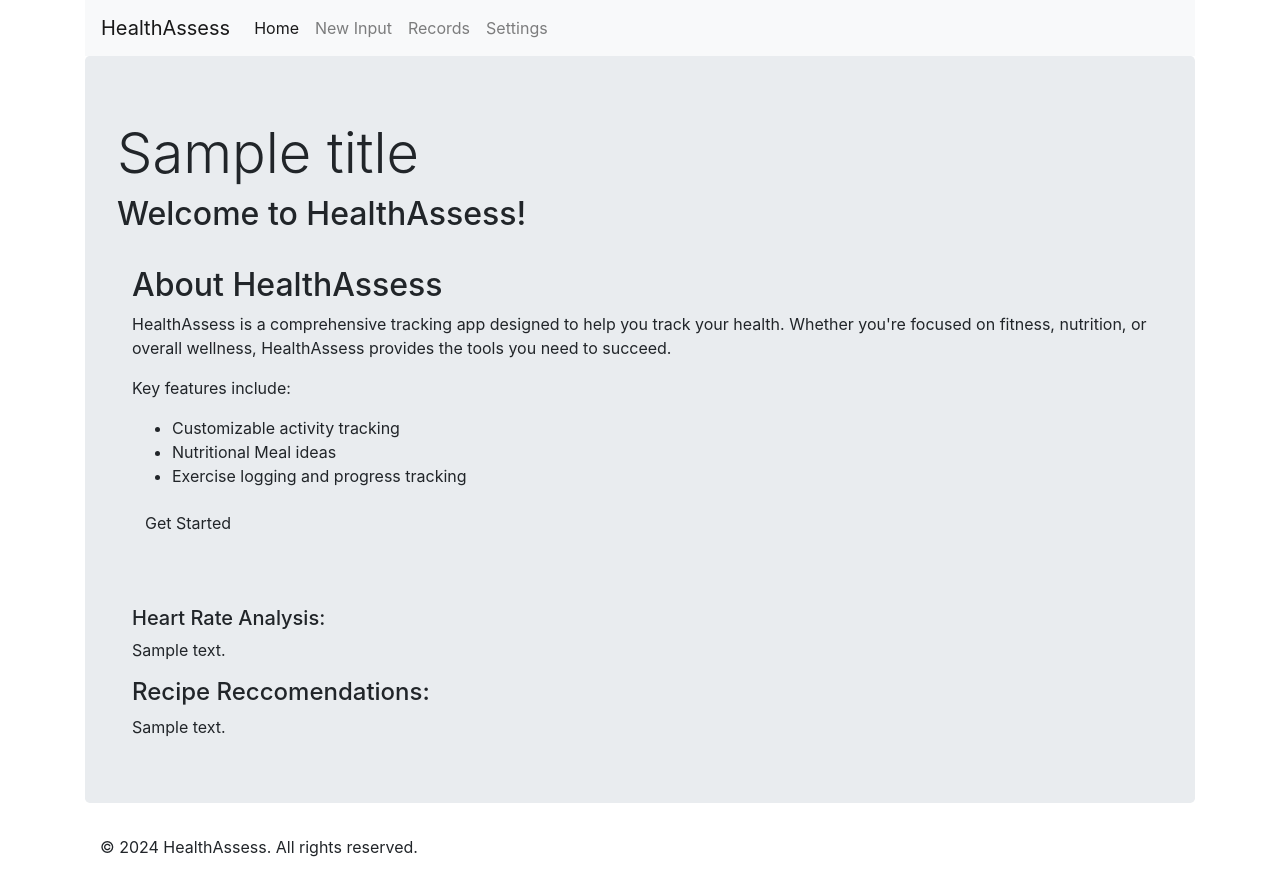
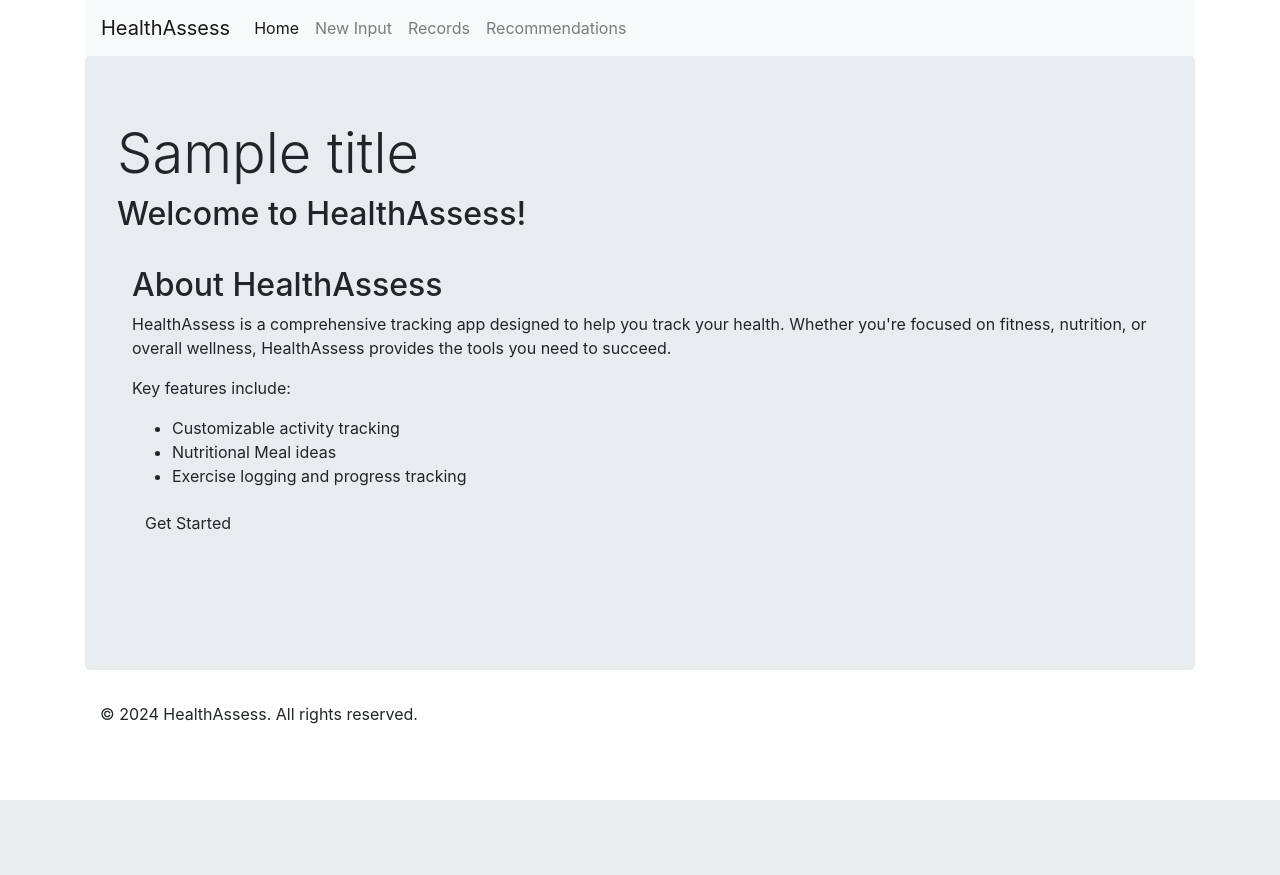
Before and after one commit to limedosa/Health-Assess-MakeHavard24, a Flask app: template flaskr/templates/index.html in a window 1280 px wide. After the commit the page ends 800 px from the top, so only its background shows below. Run offline with Flask 3, Linux system fonts and the light colour scheme; the template is opened without the code that fills it: most values are stand-ins (such as "Sample title", 1, 10 or a date in 2020); some libraries are stand-ins or nearby versions.

Commit message:
Update index.html

```diff
--- a/flaskr/templates/index.html
+++ b/flaskr/templates/index.html
@@ -33,7 +33,7 @@
                         <a class="nav-link" href="{{ url_for('recordsPage') }}">Records </a>
                     </li>
                     <li class="nav-item">
-                      <a class="nav-link" href="{{ url_for('settingsPage') }}">Settings </a>
+                      <a class="nav-link" href="{{ url_for('recommendationsPage') }}">Recommendations </a>
                   </li>
                 </ul>
             </div>
@@ -64,13 +64,12 @@
             <a href="{{ url_for('newInputsPage') }}" class="btn">Get Started</a>
         <p>
           <br><br>
-          <h5>Heart Rate Analysis:</h5>
-            {{ response_text}}
+
+
 
         </p>
 
-        <h4>Recipe Reccomendations:</h4>
-        {{response_text_recipe}}
+
 
         </div>
     </section>
```
